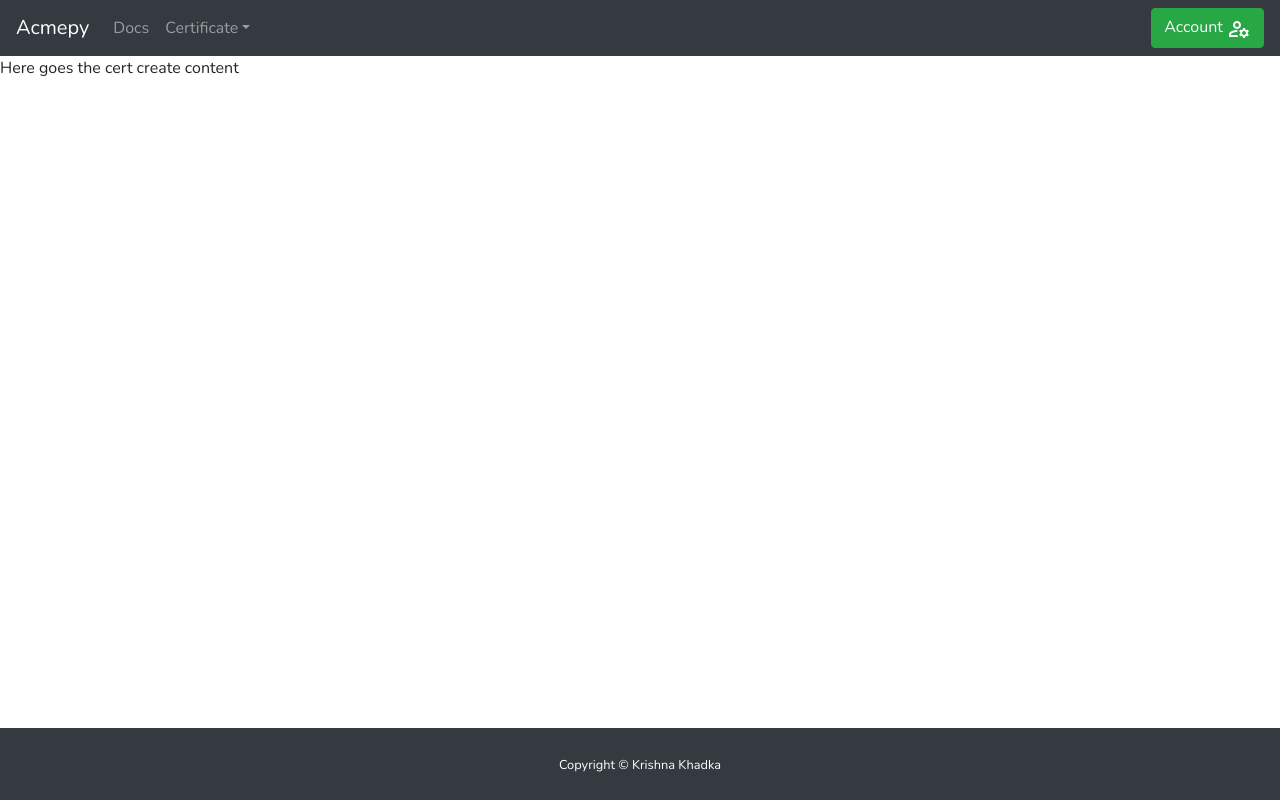
After one commit to khadkakrishna/acmepy-web-app, a Flask app: page /createCert in a window 1280 px wide. The commit adds this page. Run offline with Flask 2, Linux system fonts and the light colour scheme.

Commit message:
Adding html file and template for create cert

```diff
--- a/app.py
+++ b/app.py
@@ -13,5 +13,9 @@ def home():
 def account():
     return render_template("account.html")
 
+@app.route("/createCert")
+def createCert():
+    return render_template("create_cert.html")
+
 if __name__ == "__main__":
     app.run(debug=True)
--- /dev/null
+++ b/templates/create_cert.html
@@ -0,0 +1,6 @@
+{% extends "base.html" %}
+{% block content %}
+<div>
+    Here goes the cert create content
+</div>
+{% endblock %}
--- a/templates/includes/nav.html
+++ b/templates/includes/nav.html
@@ -10,7 +10,7 @@
             <li class="nav-item dropdown">
                 <a class="nav-link dropdown-toggle" href="#"role="button" data-toggle="dropdown" aria-haspopup="true" aria-expanded="false">Certificate</a>
                 <div class="dropdown-menu" aria-labelledby="navbarDropdown">
-                    <a class="dropdown-item" href="#">Create</a>
+                    <a class="dropdown-item" href="/createCert">Create</a>
                     <a class="dropdown-item" href="#">View</a>
                     <a class="dropdown-item" href="#">Revoke</a>
                     <a class="dropdown-item" href="#">Delete</a>
```
